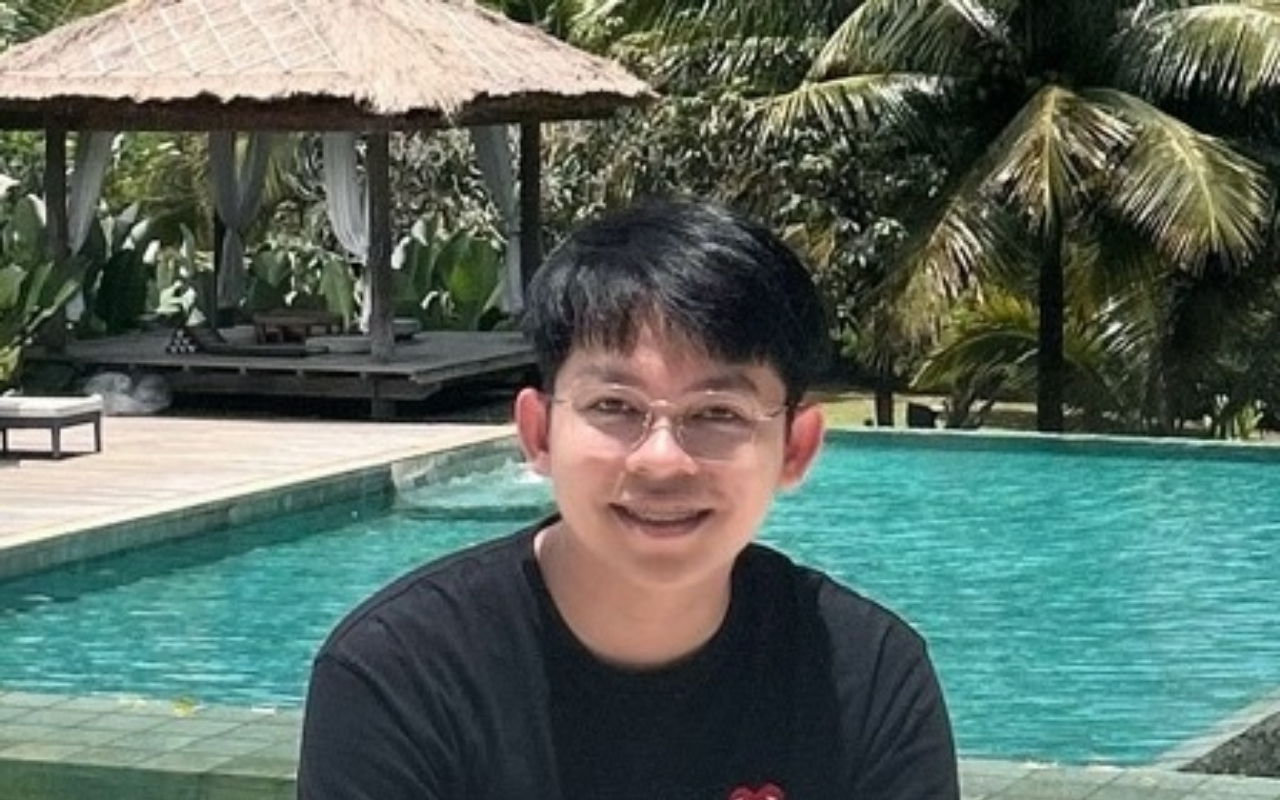
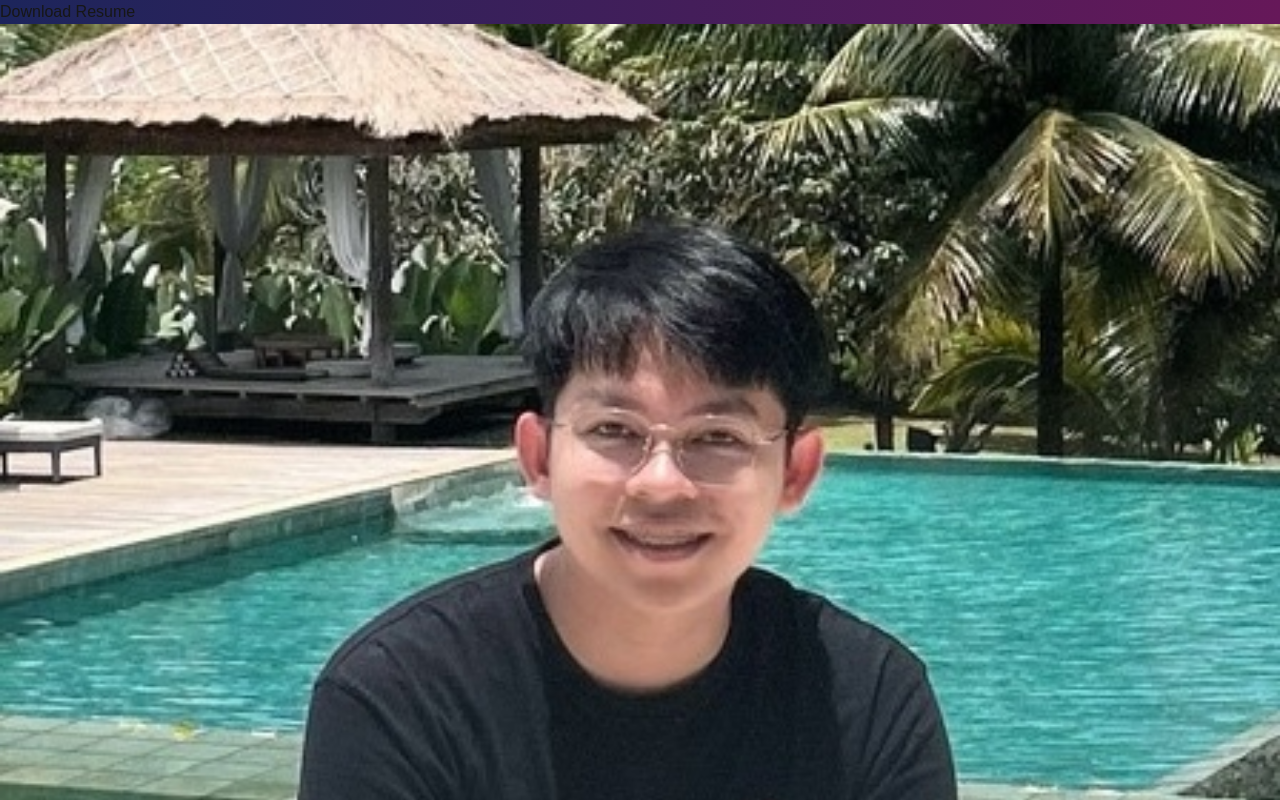
Before and after one commit to phisanuphoca/about-me, a Next.js app: page /about-me/ in a window 1280 px wide. Shown: the top 800 px of the page. Built offline with nearby package versions, Linux system fonts and the light colour scheme.

Commit message:
add resume pdf

```diff
--- a/src/app/page.tsx
+++ b/src/app/page.tsx
@@ -1,6 +1,6 @@
 import Image from "next/image";
 import data from "./data/data.json";
-import { EnvelopeIcon } from "@heroicons/react/24/solid";
+import { EnvelopeIcon, GlobeAltIcon } from "@heroicons/react/24/solid";
 
 export default function Home() {
 	return (
@@ -10,10 +10,16 @@ export default function Home() {
 		//	</div>
 		//</div>
 		<div className=" font-[family-name:var(--font-geist-sans)] bg-[#FFF2E1] bg-main-gradient">
+			<div className="flex justify-end pt-4 pr-4">
+				<div className="text-white text-base">
+					<a href="/about-me/Phisanu Resume.pdf">Download Resume</a>
+				</div>
+			</div>
+
 			<main className="flex flex-col gap-8 row-start-2  m-auto h-full text-black">
 				<div className="flex flex-col gap-3">
 					<div className="max-w-screen-lg  m-auto px-5 md:px-0">
-						<div className="max-w-[800px] m-auto flex flex-col md:flex-row justify-center items-center gap-6 mb-10 mt-14">
+						<div className="max-w-[800px] m-auto flex flex-col md:flex-row justify-center items-center gap-6 mb-10 mt-10">
 							<div className="w-[150px] h-[150px]  border-2 border-black overflow-hidden 	shadow-[7px_7px_0px_0px_rgba(0,0,0,1)]">
 								<Image
 									src="/about-me/profile.jpeg"
```
Also changed, not shown: public/website.svg (added), 1 other file (tests, documents, lock files or other folders).
